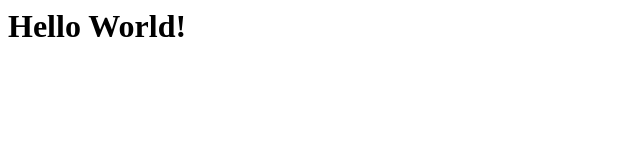
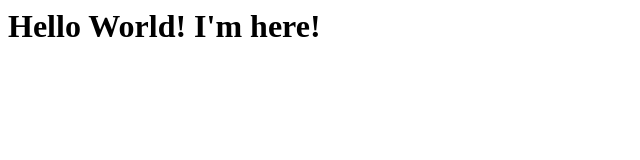
Before and after one commit to izokimani/i, a plain HTML site: page index.html in a window 1280 px wide. Shown: the whole page, without its empty margins (0-640 px from the left). Drawn offline with Linux system fonts and the light colour scheme.

Commit message:
Update index.html

```diff
--- a/index.html
+++ b/index.html
@@ -1 +1 @@
-<h1>Hello World!</h1>
+<h1>Hello World! I'm here!</h1>
```
